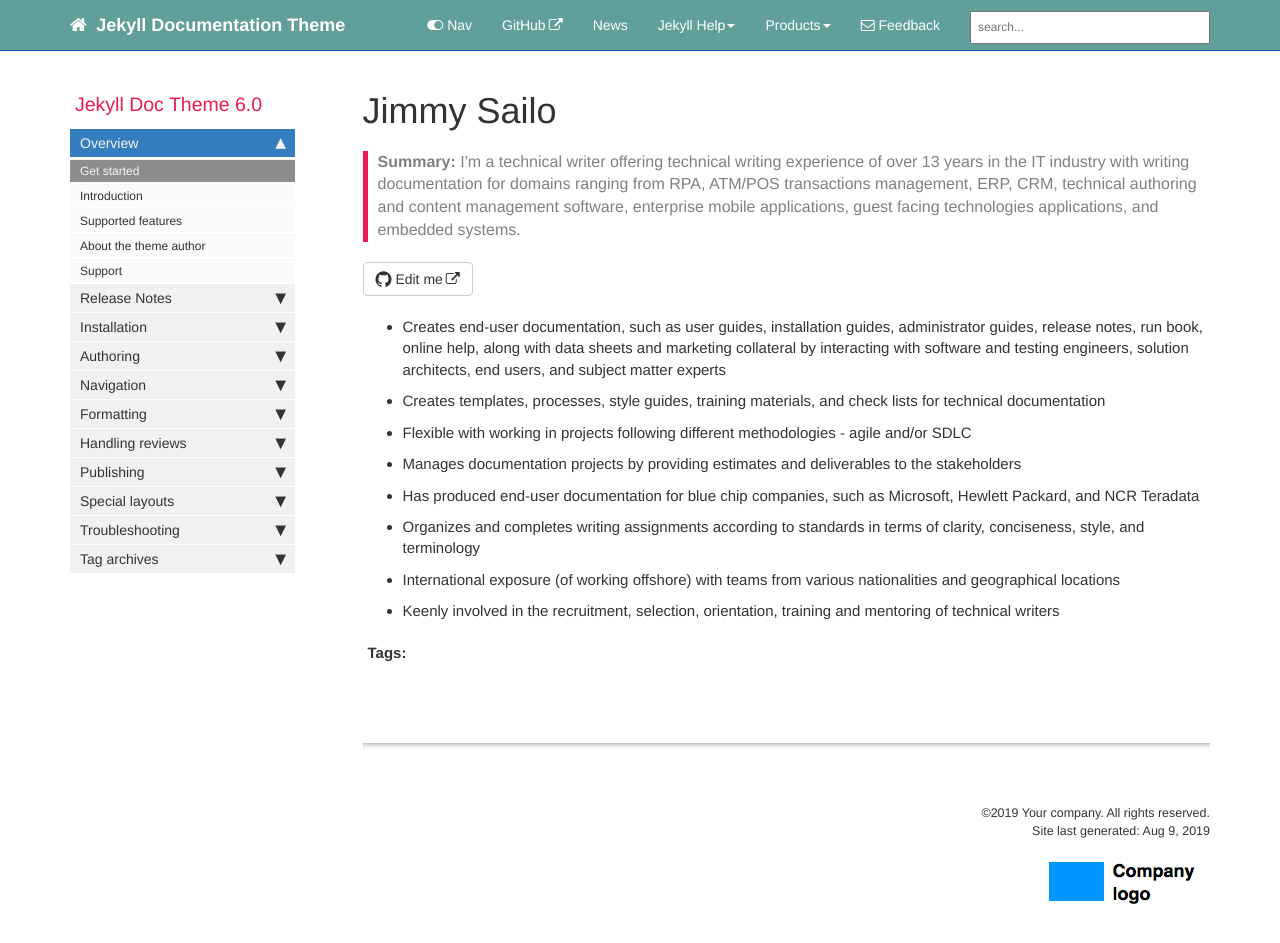
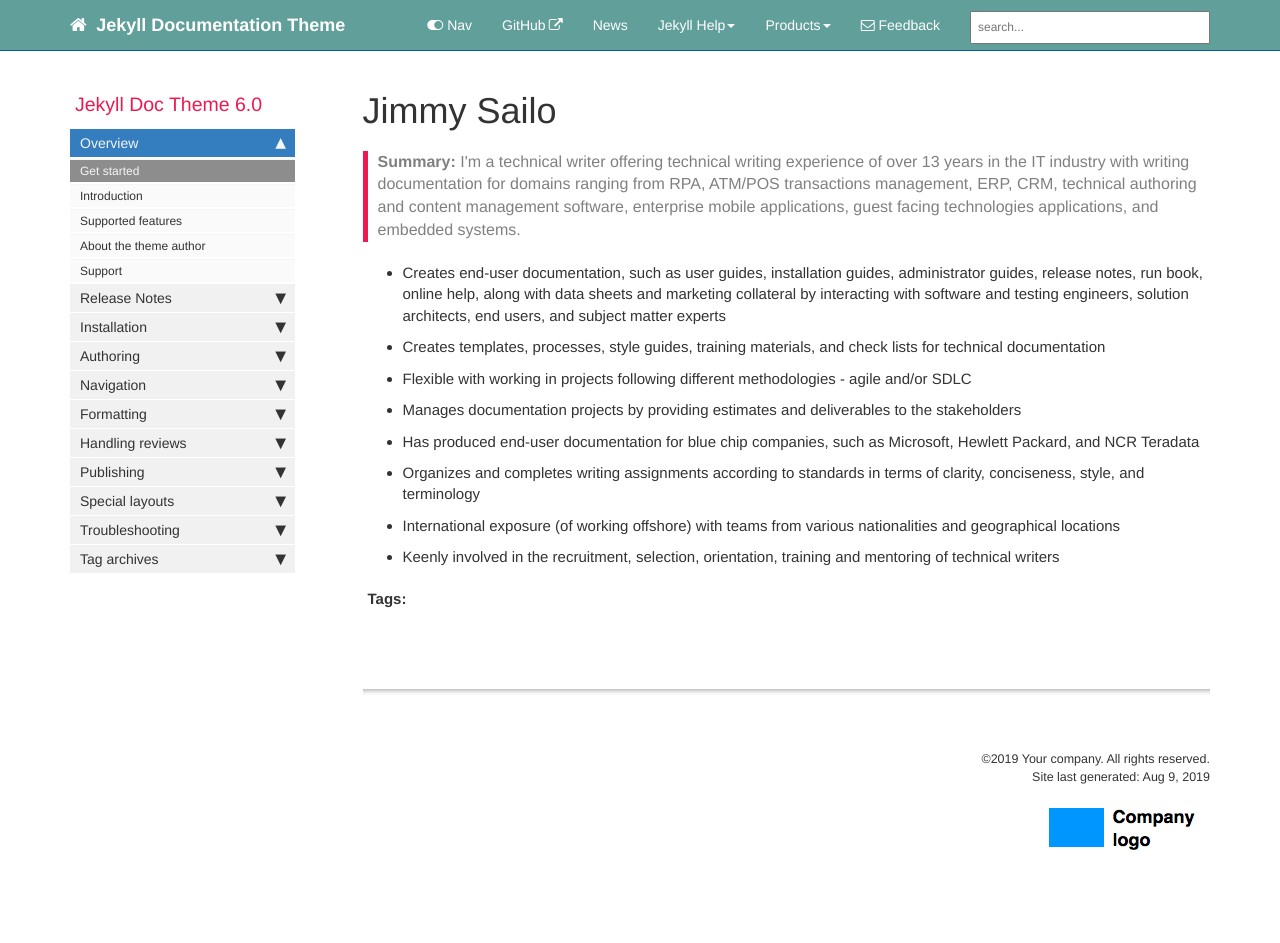
Before and after one commit to jsailo/kbase, a Jekyll site: the page built from index.md, in a window 1280 px wide and 980 px high. Shown: the top 943 px of the window. Built offline with Jekyll 4.4.1, drawn with Linux system fonts in a browser that asks for light colours; nearby versions of some CDN libraries; comment, search, counter and statistics services are not loaded.

```diff
--- a/_layouts/page.html
+++ b/_layouts/page.html
@@ -39,12 +39,6 @@ layout: default
     {% endunless %}
 
 
-    {% if site.github_editme_path %}
-
-    <a target="_blank" href="https://github.com/{{site.github_editme_path}}{% unless page.url contains "index.html" %}pages/{% endunless %}{{page.folder}}{{page.url | remove: ".html" | append: ".md"}}" class="btn btn-default githubEditButton" role="button"><i class="fa fa-github fa-lg"></i> Edit me</a>
-
-    {% endif %}
-
 
     {% if site.gitlab_editme_path %}
 
```
